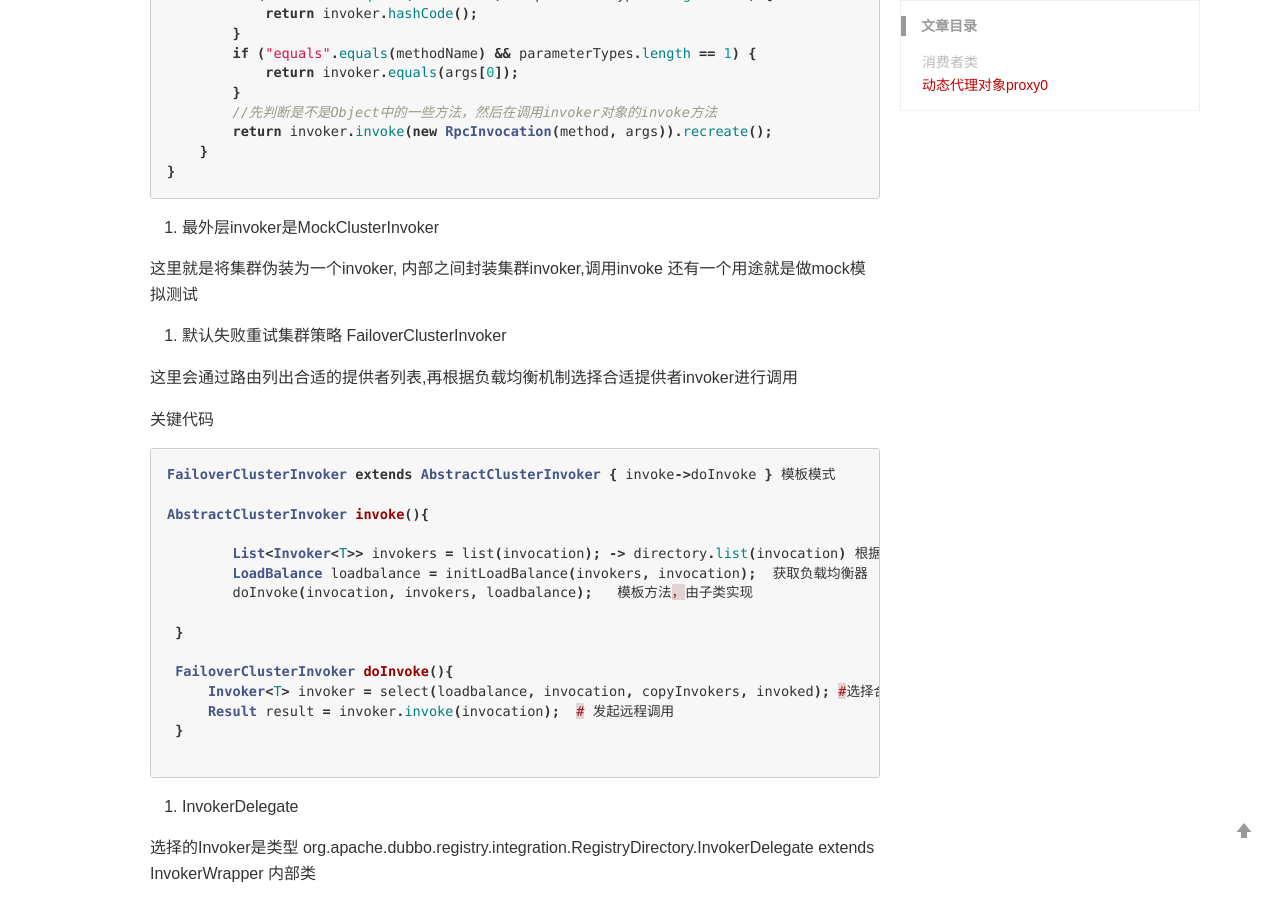
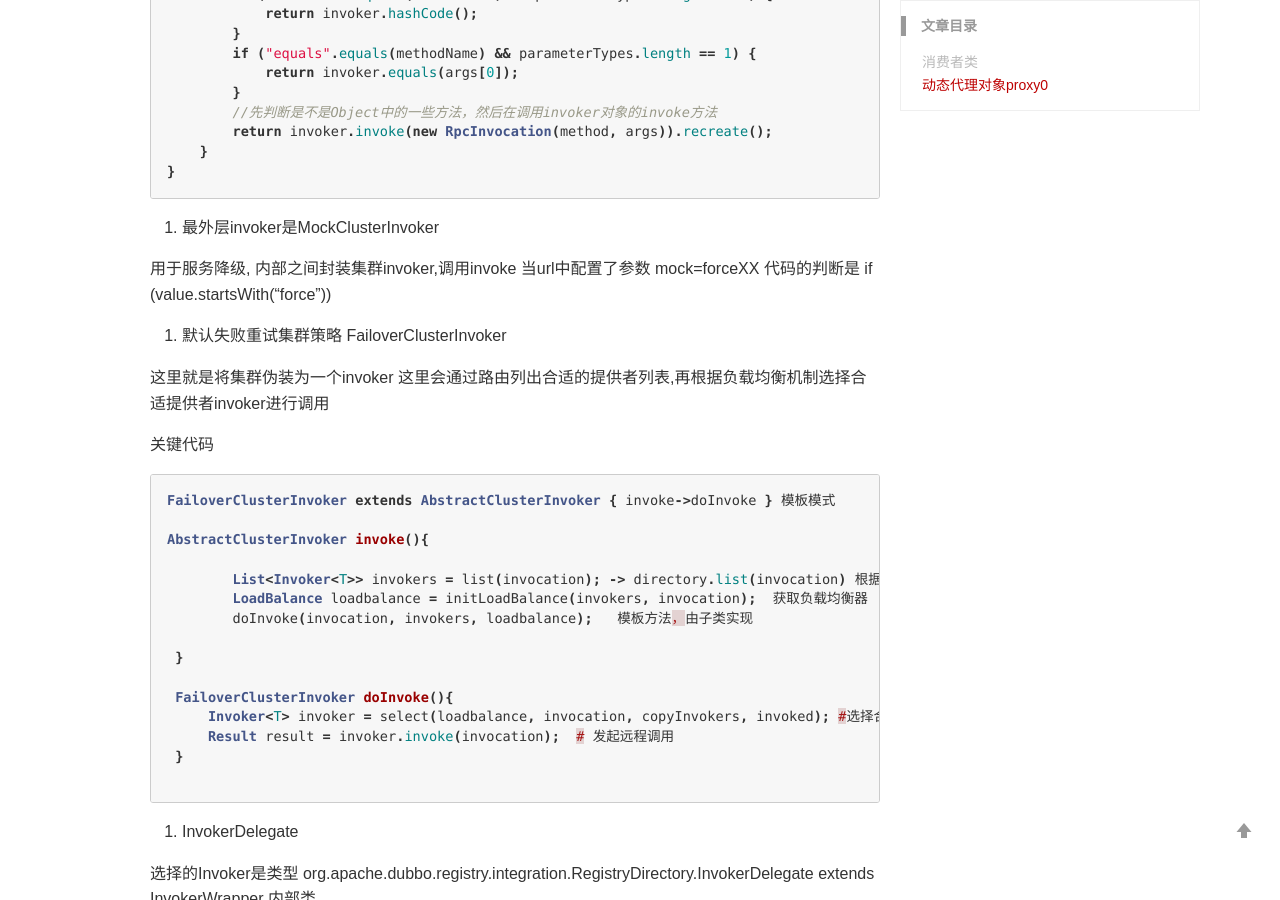
Before and after one commit to zhuliangcai/zhuliangcai.github.io, a Jekyll site: the page built from _posts/dubbo/2019-12-30-dubbo消费者访问流程.md, in a window 1280 px wide and 900 px high, scrolled down 3307 px. Built offline with Jekyll 4.4.1, drawn with Linux system fonts in a browser that asks for light colours; comment, search, counter and statistics services are not loaded.

Commit message:
dubbo服务降级

```diff
--- a/_posts/dubbo/2019-12-30-dubbo消费者访问流程.md
+++ b/_posts/dubbo/2019-12-30-dubbo消费者访问流程.md
@@ -169,11 +169,12 @@ public class InvokerInvocationHandler implements InvocationHandler {
 
 2. 最外层invoker是MockClusterInvoker
 
-这里就是将集群伪装为一个invoker, 内部之间封装集群invoker,调用invoke
-还有一个用途就是做mock模拟测试
+用于服务降级, 内部之间封装集群invoker,调用invoke
+当url中配置了参数 mock=forceXX  代码的判断是  if (value.startsWith("force"))
 
-3. 默认失败重试集群策略 FailoverClusterInvoker
+1. 默认失败重试集群策略 FailoverClusterInvoker
 
+这里就是将集群伪装为一个invoker
 这里会通过路由列出合适的提供者列表,再根据负载均衡机制选择合适提供者invoker进行调用
 
 关键代码
```
